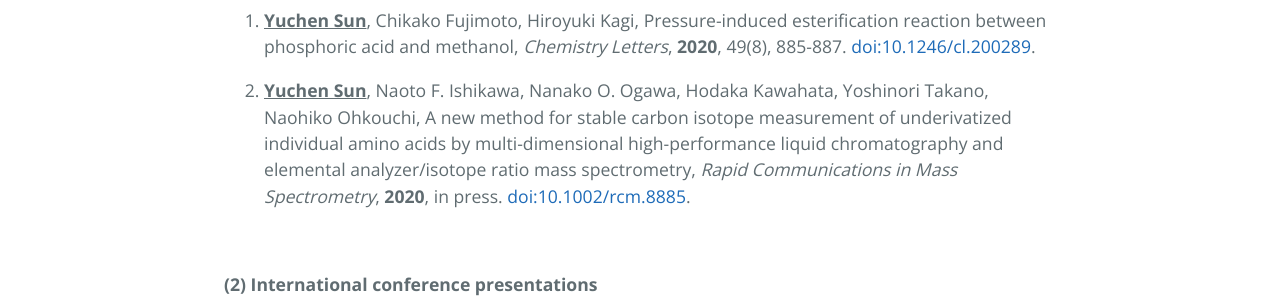
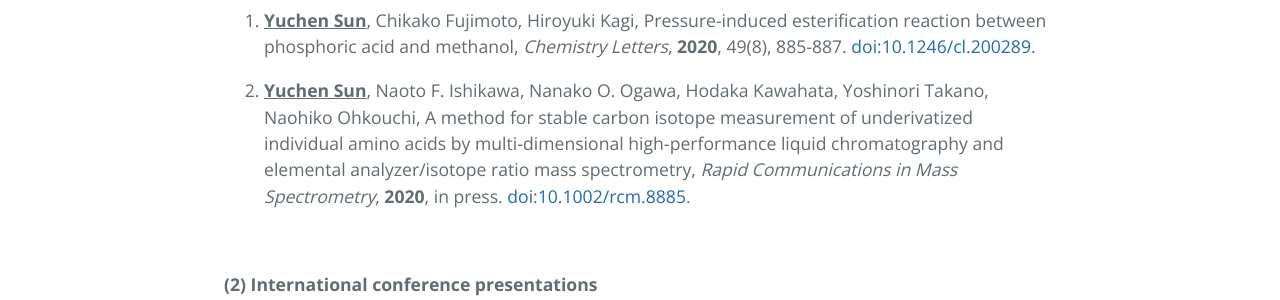
Before and after one commit to sonyuushin/sonyuushin.github.io, a Jekyll site: the page built from achievements.md, in a window 1280 px wide. Shown: the part 411-711 px from the top of the page. Built offline with Jekyll 4.4.1, drawn with Linux system fonts in a browser that asks for light colours.

Commit message:
Update achievements.md

```diff
--- a/achievements.md
+++ b/achievements.md
@@ -13,7 +13,7 @@ order: 5
 
 1. <b><u>Yuchen Sun</u></b>, Chikako Fujimoto, Hiroyuki Kagi, Pressure-induced esterification reaction between phosphoric acid and methanol, <i>Chemistry Letters</i>, <b>2020</b>, 49(8), 885-887. <a href="https://www.journal.csj.jp/doi/10.1246/cl.200289">doi:10.1246/cl.200289</a>.
 
-2. <b><u>Yuchen Sun</u></b>, Naoto F. Ishikawa, Nanako O. Ogawa, Hodaka Kawahata, Yoshinori Takano, Naohiko Ohkouchi, A new method for stable carbon isotope measurement of underivatized individual amino acids by multi-dimensional high-performance liquid chromatography and elemental analyzer/isotope ratio mass spectrometry, <i>Rapid Communications in Mass Spectrometry</i>, <b>2020</b>, in press. <a href="https://onlinelibrary.wiley.com/doi/abs/10.1002/rcm.8885">doi:10.1002/rcm.8885</a>.
+2. <b><u>Yuchen Sun</u></b>, Naoto F. Ishikawa, Nanako O. Ogawa, Hodaka Kawahata, Yoshinori Takano, Naohiko Ohkouchi, A method for stable carbon isotope measurement of underivatized individual amino acids by multi‐dimensional high‐performance liquid chromatography and elemental analyzer/isotope ratio mass spectrometry, <i>Rapid Communications in Mass Spectrometry</i>, <b>2020</b>, in press. <a href="https://onlinelibrary.wiley.com/doi/abs/10.1002/rcm.8885">doi:10.1002/rcm.8885</a>.
 
 <br>
 
```
